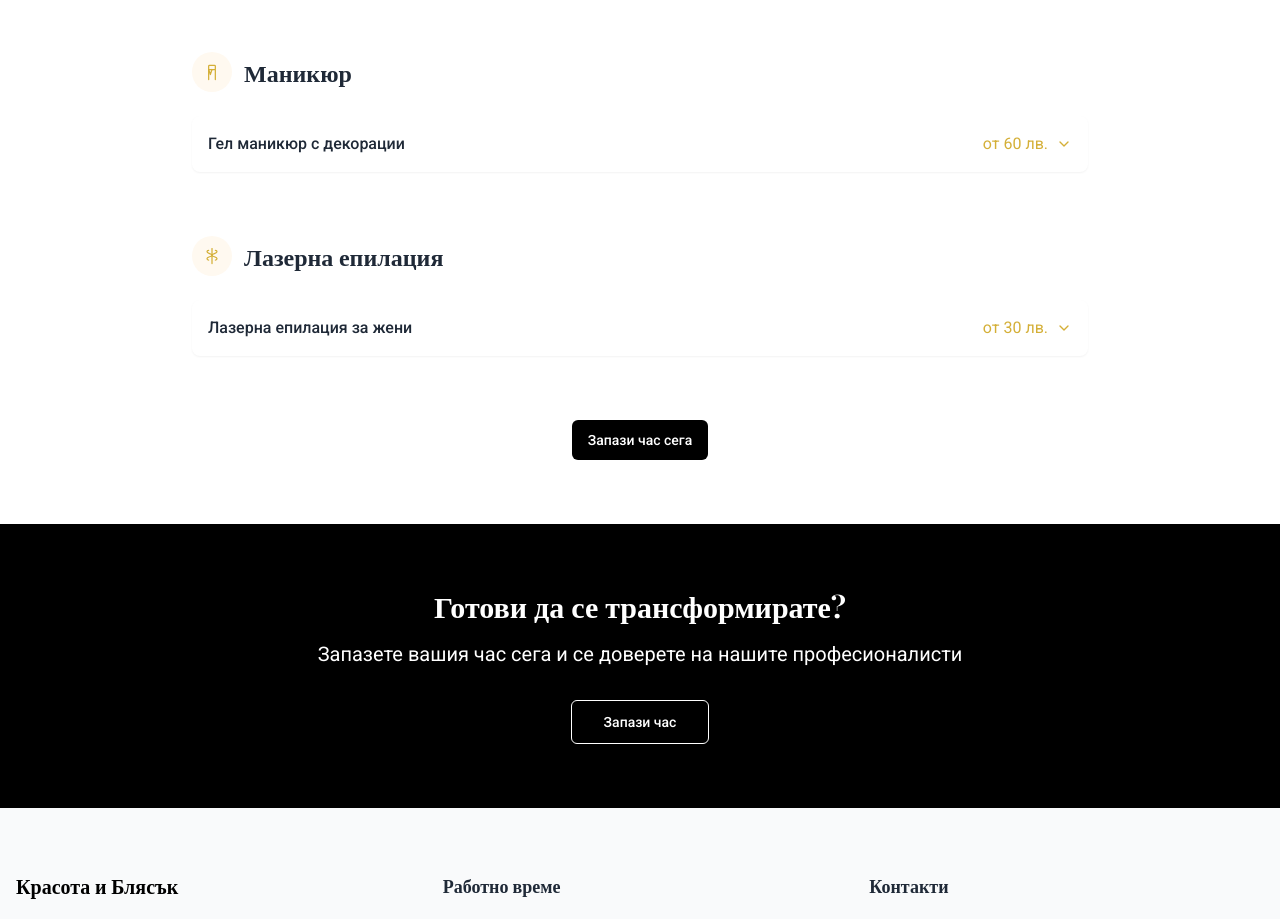
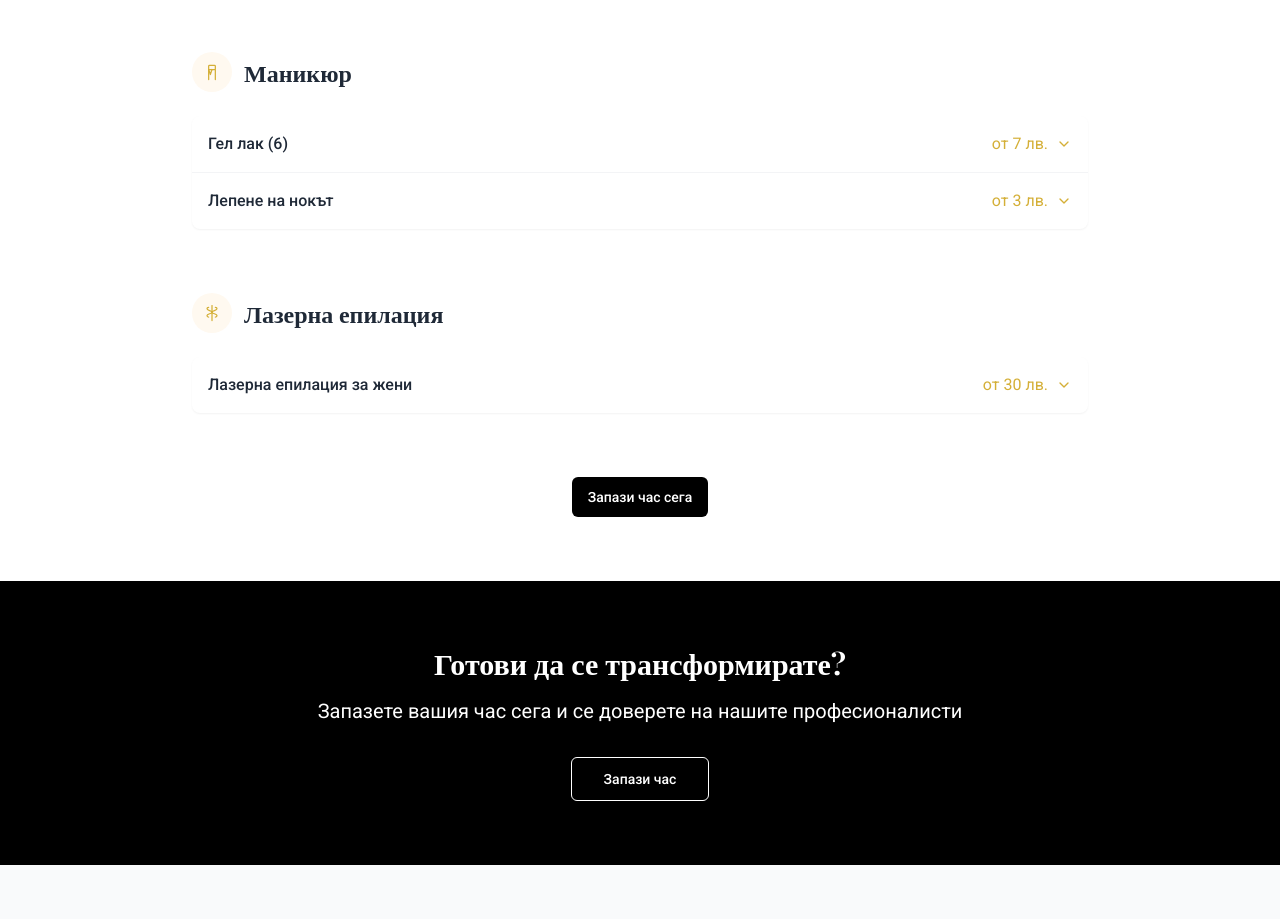
Before and after one commit to Iouo25/beauty-bloom-booking, a React (Vite) app: page /services in a window 1280 px wide. Shown: the part 1080-1999 px from the top of the page. Built offline with nearby package versions, Linux system fonts and the light colour scheme.

Commit message:
Add nail services section
Implement the nail services section with collapsible content.

```diff
--- a/src/pages/Services.tsx
+++ b/src/pages/Services.tsx
@@ -1,4 +1,3 @@
-
 import React, { useState } from 'react';
 import { Link } from 'react-router-dom';
 import { Button } from '@/components/ui/button';
@@ -16,6 +15,7 @@ const Services = () => {
   const [openHairOptions, setOpenHairOptions] = useState(false);
   const [openNailOptions, setOpenNailOptions] = useState(false);
   const [openLaserOptions, setOpenLaserOptions] = useState(false);
+  const [openNailDecorationOptions, setOpenNailDecorationOptions] = useState(false);
 
   return (
     <div className="min-h-screen flex flex-col">
@@ -229,7 +229,7 @@ const Services = () => {
 
               <div className="bg-white rounded-lg shadow-sm overflow-hidden">
                 <div className="divide-y divide-gray-100">
-                  {/* Manicure services with dropdown */}
+                  {/* Gel Polish (Гел лак) Dropdown */}
                   <Collapsible
                     open={openNailOptions}
                     onOpenChange={setOpenNailOptions}
@@ -238,10 +238,10 @@ const Services = () => {
                     <div className="hover:bg-gray-50">
                       <CollapsibleTrigger className="flex justify-between items-center w-full p-4 text-left">
                         <div className="flex items-center">
-                          <span className="text-gray-800 font-medium">Гел маникюр с декорации</span>
+                          <span className="text-gray-800 font-medium">Гел лак (6)</span>
                         </div>
                         <div className="flex items-center">
-                          <span className="text-salon-gold mr-2">от 60 лв.</span>
+                          <span className="text-salon-gold mr-2">от 7 лв.</span>
                           {openNailOptions ? <ChevronUp className="h-4 w-4 text-salon-gold" /> : <ChevronDown className="h-4 w-4 text-salon-gold" />}
                         </div>
                       </CollapsibleTrigger>
@@ -252,8 +252,8 @@ const Services = () => {
                         <div className="pl-4">
                           <div className="flex justify-between items-center py-3 border-b border-gray-100">
                             <div>
-                              <div className="text-gray-800">Класически маникюр</div>
-                              <div className="text-gray-500 text-sm">30 мин</div>
+                              <div className="text-gray-800">Маникюр с гел лак + сваляне на старо покритие</div>
+                              <div className="text-gray-500 text-sm">1 ч 15 мин, включително dekartag</div>
                             </div>
                             <div className="flex items-center">
                               <span className="font-medium mr-4">35 лв.</span>
@@ -265,11 +265,11 @@ const Services = () => {
 
                           <div className="flex justify-between items-center py-3 border-b border-gray-100">
                             <div>
-                              <div className="text-gray-800">Гел маникюр</div>
-                              <div className="text-gray-500 text-sm">1 час</div>
+                              <div className="text-gray-800">Френски маникюр с гел лак</div>
+                              <div className="text-gray-500 text-sm">1 ч 30 мин, включително dekartag</div>
                             </div>
                             <div className="flex items-center">
-                              <span className="font-medium mr-4">60 лв.</span>
+                              <span className="font-medium mr-4">45 лв.</span>
                               <Button variant="outline" size="sm" className="bg-transparent border border-salon-gold text-salon-gold hover:bg-salon-gold hover:text-white">
                                 избери
                               </Button>
@@ -278,11 +278,24 @@ const Services = () => {
 
                           <div className="flex justify-between items-center py-3 border-b border-gray-100">
                             <div>
-                              <div className="text-gray-800">Спа маникюр</div>
-                              <div className="text-gray-500 text-sm">45 мин</div>
+                              <div className="text-gray-800">Педикюр с гел лак + сваляне на старо покритие</div>
+                              <div className="text-gray-500 text-sm">1 ч 30 мин, включително детайли</div>
                             </div>
                             <div className="flex items-center">
-                              <span className="font-medium mr-4">50 лв.</span>
+                              <span className="font-medium mr-4">49 лв.</span>
+                              <Button variant="outline" size="sm" className="bg-transparent border border-salon-gold text-salon-gold hover:bg-salon-gold hover:text-white">
+                                избери
+                              </Button>
+                            </div>
+                          </div>
+
+                          <div className="flex justify-between items-center py-3 border-b border-gray-100">
+                            <div>
+                              <div className="text-gray-800">VIP СПА педикюр</div>
+                              <div className="text-gray-500 text-sm">1 ч 30 мин, включително детайли</div>
+                            </div>
+                            <div className="flex items-center">
+                              <span className="font-medium mr-4">70 лв.</span>
                               <Button variant="outline" size="sm" className="bg-transparent border border-salon-gold text-salon-gold hover:bg-salon-gold hover:text-white">
                                 избери
                               </Button>
@@ -291,11 +304,75 @@ const Services = () => {
 
                           <div className="flex justify-between items-center py-3">
                             <div>
-                              <div className="text-gray-800">Френски маникюр</div>
-                              <div className="text-gray-500 text-sm">1 час 10 мин</div>
+                              <div className="text-gray-800">Сваляне на гел лак</div>
+                              <div className="text-gray-500 text-sm">30 мин</div>
                             </div>
                             <div className="flex items-center">
-                              <span className="font-medium mr-4">70 лв.</span>
+                              <span className="font-medium mr-4">10 лв.</span>
+                              <Button variant="outline" size="sm" className="bg-transparent border border-salon-gold text-salon-gold hover:bg-salon-gold hover:text-white">
+                                избери
+                              </Button>
+                            </div>
+                          </div>
+                        </div>
+                      </div>
+                    </CollapsibleContent>
+                  </Collapsible>
+
+                  {/* Nail Decoration Dropdown */}
+                  <Collapsible
+                    open={openNailDecorationOptions}
+                    onOpenChange={setOpenNailDecorationOptions}
+                    className="w-full"
+                  >
+                    <div className="hover:bg-gray-50">
+                      <CollapsibleTrigger className="flex justify-between items-center w-full p-4 text-left">
+                        <div className="flex items-center">
+                          <span className="text-gray-800 font-medium">Лепене на нокът</span>
+                        </div>
+                        <div className="flex items-center">
+                          <span className="text-salon-gold mr-2">от 3 лв.</span>
+                          {openNailDecorationOptions ? <ChevronUp className="h-4 w-4 text-salon-gold" /> : <ChevronDown className="h-4 w-4 text-salon-gold" />}
+                        </div>
+                      </CollapsibleTrigger>
+                    </div>
+
+                    <CollapsibleContent>
+                      <div className="bg-gray-50 p-4">
+                        <div className="pl-4">
+                          <div className="flex justify-between items-center py-3 border-b border-gray-100">
+                            <div>
+                              <div className="text-gray-800">1 брой</div>
+                              <div className="text-gray-500 text-sm">5 мин</div>
+                            </div>
+                            <div className="flex items-center">
+                              <span className="font-medium mr-4">3 лв.</span>
+                              <Button variant="outline" size="sm" className="bg-transparent border border-salon-gold text-salon-gold hover:bg-salon-gold hover:text-white">
+                                избери
+                              </Button>
+                            </div>
+                          </div>
+
+                          <div className="flex justify-between items-center py-3 border-b border-gray-100">
+                            <div>
+                              <div className="text-gray-800">2 броя</div>
+                              <div className="text-gray-500 text-sm">10 мин</div>
+                            </div>
+                            <div className="flex items-center">
+                              <span className="font-medium mr-4">6 лв.</span>
+                              <Button variant="outline" size="sm" className="bg-transparent border border-salon-gold text-salon-gold hover:bg-salon-gold hover:text-white">
+                                избери
+                              </Button>
+                            </div>
+                          </div>
+
+                          <div className="flex justify-between items-center py-3">
+                            <div>
+                              <div className="text-gray-800">3 броя</div>
+                              <div className="text-gray-500 text-sm">15 мин</div>
+                            </div>
+                            <div className="flex items-center">
+                              <span className="font-medium mr-4">9 лв.</span>
                               <Button variant="outline" size="sm" className="bg-transparent border border-salon-gold text-salon-gold hover:bg-salon-gold hover:text-white">
                                 избери
                               </Button>
```
